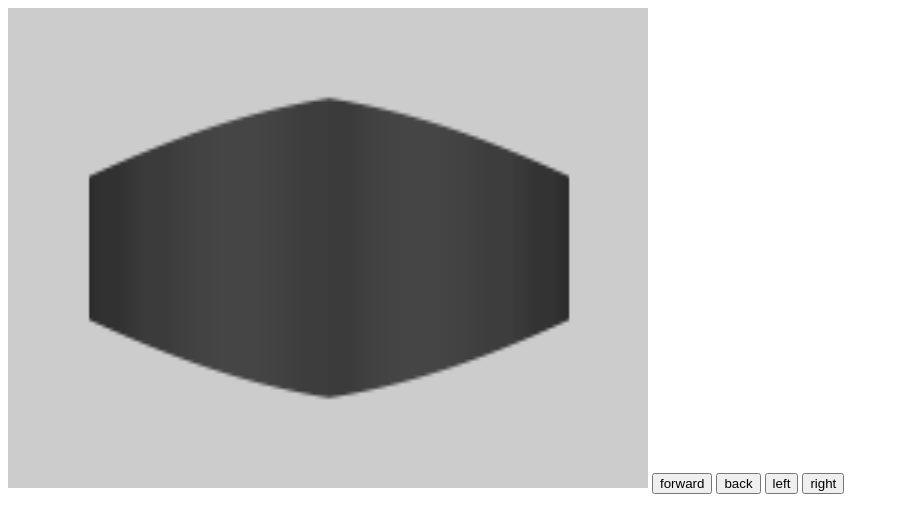
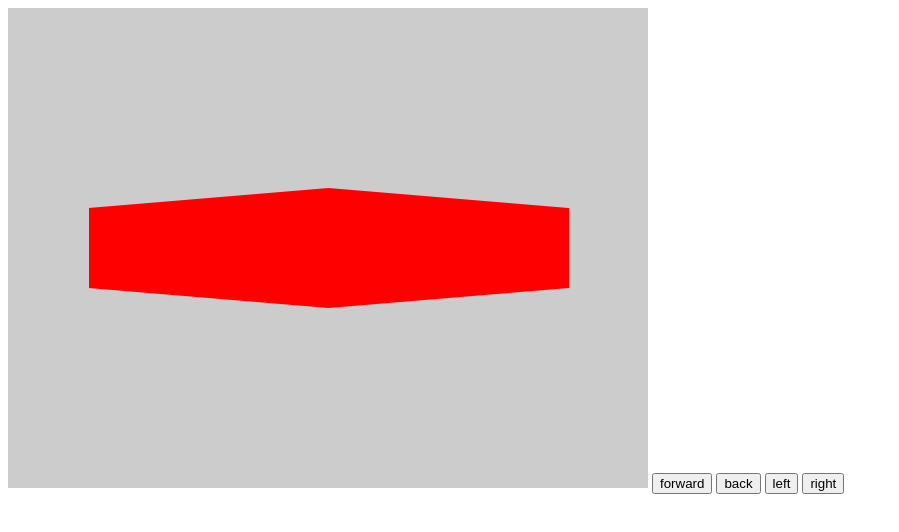
Before and after one commit to carracall/RayCasting, a plain HTML site: page index.html in a window 1280 px wide. Shown: the whole page, without its empty margins (0-899 px from the left). Drawn offline with Linux system fonts and the light colour scheme.

Commit message:
now wall drawing and moving fully works but framerate slow, so raycasting probs not best for this kinda thing

```diff
--- a/game.js
+++ b/game.js
@@ -1,6 +1,6 @@
 // Generated by CoffeeScript 1.10.0
 (function() {
-  var Camera, Player, Unitvector, Vector, Wall, backward, c, ctx, forward, interval, keyPressed, left, mainLoop, player, ref, right, setup, walls,
+  var Camera, Player, Unitvector, Vector, Wall, backward, forward, interval, keyPressed, left, player, right, setup, walls,
     extend = function(child, parent) { for (var key in parent) { if (hasProp.call(parent, key)) child[key] = parent[key]; } function ctor() { this.constructor = child; } ctor.prototype = parent.prototype; child.prototype = new ctor(); child.__super__ = parent.prototype; return child; },
     hasProp = {}.hasOwnProperty;
 
@@ -10,22 +10,6 @@
       this._y = _y;
     }
 
-    Unitvector.prototype.dot = function(vec) {
-      return this._x * vec._x + this._y * vec._y;
-    };
-
-    Unitvector.prototype.cross = function(vec) {
-      return this._x * vec._y - this._y * vec._x;
-    };
-
-    Unitvector.prototype.rot90 = function() {
-      var x;
-      x = this.x;
-      this.x = -this.y;
-      this.y = x;
-      return this;
-    };
-
     return Unitvector;
 
   })();
@@ -33,12 +17,42 @@
   Vector = (function(superClass) {
     extend(Vector, superClass);
 
-    function Vector(x, y) {
+    function Vector(_x, _y) {
+      this._x = _x;
+      this._y = _y;
       this._unit = null;
       this._length = null;
       this._length2 = null;
-      Vector.__super__.constructor.call(this, x, y);
     }
+
+    Vector.prototype.clone = function() {
+      return new Vector(this._x, this._y);
+    };
+
+    Vector.prototype.cloneAll = function() {
+      var a;
+      a = new Vector(this._x, this._y);
+      a._unit = this._unit;
+      a._length = this._length;
+      a._length2 = this._length2;
+      return a;
+    };
+
+    Vector.prototype.dot = function(vec) {
+      return this._x * vec._x + this._y * vec._y;
+    };
+
+    Vector.prototype.cross = function(vec) {
+      return this._x * vec._y - this._y * vec._x;
+    };
+
+    Vector.prototype.rot90 = function() {
+      var x;
+      x = this._x;
+      this._x = -this._y;
+      this._y = x;
+      return this;
+    };
 
     Vector.prototype.len2 = function() {
       if (this._length2 === null) {
@@ -56,7 +70,7 @@
 
     Vector.prototype.hat = function() {
       if (!this._unit) {
-        this._unit = new Unitvector(this._x / this.len(), this._y / this.len());
+        this._unit = new Vector(this._x / this.len(), this._y / this.len());
       }
       return this._unit;
     };
@@ -68,19 +82,6 @@
       this._length = null;
       this._length2 = null;
       return this;
-    };
-
-    Vector.prototype.clone = function() {
-      return new Vector(this._x, this._y);
-    };
-
-    Vector.prototype.cloneAll = function() {
-      var a;
-      a = new Vector(this._x, this._y);
-      a._unit = this._unit;
-      a._length = this._length;
-      a._length2 = this._length2;
-      return a;
     };
 
     Vector.prototype.add = function(vec) {
@@ -123,11 +124,23 @@
   })();
 
   Camera = (function() {
-    function Camera(pos, theta1, alpha1, phi1) {
+    function Camera(pos, theta1, ctx1, walls1, width1, height1, pixWidth1, scrHeight, scrWidth, scrDist) {
       this.pos = pos;
       this.theta = theta1;
-      this.alpha = alpha1;
-      this.phi = phi1;
+      this.ctx = ctx1;
+      this.walls = walls1;
+      this.width = width1;
+      this.height = height1;
+      this.pixWidth = pixWidth1;
+      this.scrHeight = scrHeight;
+      this.scrWidth = scrWidth;
+      this.scrDist = scrDist;
+      this.xres = Math.floor(this.width / this.pixWidth);
+      this.pxlWidth = this.scrWidth / this.xres;
+      this.xres = 640;
+      this.width = 640;
+      this.height = 480;
+      this.e_r = new Vector(Math.cos(this.theta), Math.sin(this.theta));
     }
 
     Camera.prototype._adjust = function() {
@@ -138,59 +151,41 @@
       }
     };
 
-    Camera.prototype.drawWalls2 = function(ctx, walls, xres, pixWidth) {
-      var _h, brightness, end, i, n, p, rayAng, results, step;
+    Camera.prototype.drawWalls = function() {
+      var _h, brightness, closestWall, e_theta, i, j, n, p, pxlLat, r, ref, ref1, results;
       this._adjust();
-      step = this.alpha * 2 / xres;
-      rayAng = this.theta - this.alpha;
-      end = this.theta + this.alpha;
-      i = 0;
+      this.ctx.clearRect(0, 0, this.width, this.height);
+      this.pxlWidth = this.scrWidth / this.xres;
+      console.log("@e_r", this.e_r);
+      e_theta = this.e_r.clone().rot90();
+      console.log("e_theta", e_theta);
+      pxlLat = e_theta.clone().mult(-this.pxlWidth);
+      r = this.e_r.clone().mult(this.scrDist).add(e_theta.clone().mult(this.scrWidth / 2));
+      console.log("@scrDist", this.scrDist);
       results = [];
-      while (rayAng < end) {
-        p = this._getIntersection(rayAng, walls);
+      for (i = j = 1, ref = this.xres; 1 <= ref ? j <= ref : j >= ref; i = 1 <= ref ? ++j : --j) {
+        console.log("r", r, " i: ", i);
+        ref1 = this._getIntersection(r.hat()), p = ref1[0], closestWall = ref1[1];
         if (p !== null) {
           n = closestWall.a.clone().sub(closestWall.b).hat().rot90();
           brightness = Math.abs(p.dot(n) / (p.len2() * p.len()));
-          ctx.fillStyle = closestWall.getColour(brightness);
-          _h = Math.atan(Wall.h / 2 / p.len()) / this.phi;
-          ctx.fillRect(ctx.width - pixWidth * (i + 1), ctx.height / 2 - _h, pixWidth, _h * 2);
+          this.ctx.fillStyle = "#FF0000";
+          _h = Wall.h * r.len() / p.len() * this.height / this.scrHeight;
+          this.ctx.fillRect(i - 1, (this.height - _h) / 2, this.pixWidth, _h);
+          console.log("drawn");
         }
-        rayAng += step;
-        results.push(i += 1);
+        results.push(r.add(pxlLat));
       }
       return results;
     };
 
-    Camera.prototype.drawWalls = function(ctx, walls, xres, pixWidth, height) {
-      var _h, brightness, closestWall, end, i, n, p, rayAng, ref, results, step;
-      this._adjust();
-      step = this.alpha * 2 / xres;
-      rayAng = this.theta + this.alpha;
-      end = this.theta - this.alpha;
-      i = 0;
-      results = [];
-      while (rayAng > end) {
-        ref = this._getIntersection(rayAng, walls), p = ref[0], closestWall = ref[1];
-        if (p !== null) {
-          n = closestWall.a.clone().sub(closestWall.b).hat().rot90();
-          brightness = Math.abs(p.dot(n) / (p.len2() * p.len()));
-          ctx.fillStyle = closestWall.getColour(brightness);
-          _h = height * Math.atan(Wall.h / 2 / p.len()) / this.phi;
-          ctx.fillRect(i, (height - _h) / 2, 1, _h);
-        }
-        rayAng -= step;
-        results.push(i += 1);
-      }
-      return results;
-    };
-
-    Camera.prototype._getIntersection = function(rayAng, walls) {
-      var __a, __b, _a, _b, _p, closestWall, j, len, p, r, t, wall;
-      r = new Unitvector(Math.cos(rayAng), Math.sin(rayAng));
+    Camera.prototype._getIntersection = function(r) {
+      var __a, __b, _a, _b, _p, closestWall, j, len, p, ref, t, wall;
       closestWall = null;
       p = null;
-      for (j = 0, len = walls.length; j < len; j++) {
-        wall = walls[j];
+      ref = this.walls;
+      for (j = 0, len = ref.length; j < len; j++) {
+        wall = ref[j];
         _a = wall.a.clone().sub(this.pos);
         _b = wall.b.clone().sub(this.pos);
         if (_a.dot(r) > _a.dot(_b.hat()) && _b.dot(r) > _b.dot(_a.hat())) {
@@ -217,100 +212,99 @@
   })();
 
   Player = (function() {
-    function Player(position, theta, alpha, phi) {
+    function Player(position, theta, ctx, walls, width, height, pixWidth, ScrHeight, ScrWidth, ScrDist) {
       this.position = position;
-      this.camera = new Camera(this.position, theta, alpha, phi);
+      this.camera = new Camera(this.position, theta, ctx, walls, width, height, pixWidth, ScrHeight, ScrWidth, ScrDist);
     }
 
     Player.prototype.moveForward = function(r) {
-      return this.position.add(new Vector(Math.cos(this.camera.theta), Math.sin(this.camera.theta)).mult(r));
+      this.position.add(this.camera.e_r.clone().mult(r));
+      return this.camera.drawWalls();
     };
 
     Player.prototype.turnLeft = function(dtheta) {
-      return this.camera.theta += dtheta;
+      this.camera.theta += dtheta;
+      this.camera.e_r.set(Math.cos(this.camera.theta), Math.sin(this.camera.theta));
+      return this.camera.drawWalls();
+    };
+
+    Player.prototype.moveLeft = function(r) {
+      this.position.add(this.camera.e_r.clone().mult(r).rot90());
+      return this.camera.drawWalls();
     };
 
     return Player;
 
   })();
 
-  mainLoop = function(ctx, player, walls, width, height) {
-    ctx.clearRect(0, 0, width, height);
-    return player.camera.drawWalls(ctx, walls, width, 1, height);
-  };
-
   setup = function(canvasID) {
-    var canvas, ctx;
-    canvas = document.getElementById(canvasID);
-    console.log(canvas, canvasID);
-    ctx = canvas.getContext("2d");
-    return [canvas, ctx];
+    var c, ctx, player;
+    c = document.getElementById(canvasID);
+    console.log(c, canvasID);
+    ctx = c.getContext("2d");
+    player = new Player(new Vector(0, 0), 0, ctx, walls, c.width, c.height, 1, 1, c.width / c.height, 0.5);
+    return player;
   };
 
   walls = [new Wall(2, 0, 3, 3), new Wall(3, 3, 3, -3), new Wall(3, -3, 2, 0)];
 
-  ref = setup("mycanvas"), c = ref[0], ctx = ref[1];
-
-  player = new Player(new Vector(0, 0), 0, Math.PI / 3, Math.PI / 8);
+  player = setup("mycanvas");
 
   interval = 1000;
 
-  mainLoop(ctx, player, walls, c.width, c.height);
+  player.camera.drawWalls();
 
   console.log("end");
 
   console.log("saved");
 
-  keyPressed = function(e, c, ctx, walls, player) {
-    e = e || window.event;
-    console.log("key pressed ", e.keyCode);
-    switch (e.keyCode) {
-      case '38':
-        player.moveForward(0.2);
-        console.log("moved forward");
-        forward();
-        break;
-      case '40':
-        player.moveForward(-0.2);
-        console.log("moved backward");
-        break;
-      case '37':
-        player.turnLeft(Math.PI / 24);
-        break;
-      case '39':
-        player.turnLeft(-Math.PI / 24);
-    }
-    mainLoop(ctx, player, walls, c.width, c.height);
-    return console.log("redrawn");
-  };
-
   backward = function(e) {
     console.log("backward");
-    player.moveForward(-0.2);
-    return mainLoop(ctx, player, walls, c.width, c.height);
+    return player.moveForward(-0.2);
   };
 
   forward = function(e) {
     console.log("forward");
-    player.moveForward(0.2);
-    return mainLoop(ctx, player, walls, c.width, c.height);
+    return player.moveForward(0.2);
   };
 
   left = function(e) {
     console.log("left");
-    player.turnLeft(Math.PI / 24);
-    return mainLoop(ctx, player, walls, c.width, c.height);
+    return player.turnLeft(Math.PI / 24);
   };
 
   right = function(e) {
     console.log("right");
-    player.turnLeft(-Math.PI / 24);
-    return mainLoop(ctx, player, walls, c.width, c.height);
+    return player.turnLeft(-Math.PI / 24);
   };
 
-  window.addEventListener("keydown", (function(e) {
-    return keyPressed(e, c, ctx, walls, player);
-  }), true);
+  keyPressed = function(e) {
+    e = e || window.event;
+    console.log("key pressed ", e.keyCode);
+    switch (e.keyCode) {
+      case 38:
+        player.moveForward(0.05);
+        console.log("moved forward");
+        forward();
+        break;
+      case 40:
+        player.moveForward(-0.05);
+        console.log("moved backward");
+        break;
+      case 37:
+        player.turnLeft(Math.PI / 24);
+        break;
+      case 39:
+        player.turnLeft(-Math.PI / 24);
+        break;
+      case 81:
+        player.moveLeft(0.05);
+        break;
+      case 68:
+        player.moveLeft(-0.05);
+    }
+    return console.log("redrawn");
+  };
 
   document.getElementById("back").addEventListener("click", backward);
 
@@ -320,4 +314,6 @@
 
   document.getElementById("forward").addEventListener("click", forward);
 
+  window.addEventListener("keydown", keyPressed, true);
+
 }).call(this);
--- a/index.html
+++ b/index.html
@@ -4,7 +4,7 @@
 		<link href="styles.css" rel="stylesheet" type="text/css" />
 	</head>
 	<body>
-		<canvas id="mycanvas"></canvas>
+		<canvas height="480" width="640" id="mycanvas"></canvas>
 		<button id="forward">forward</button>
 		<button id="back">back</button>
 		<button id="left">left</button>
--- a/styles.css
+++ b/styles.css
@@ -1,5 +1,5 @@
 #mycanvas{
-	height: 480px;
-	width: 640px;
+	/*height: 480px;*/
+	/*width: 640px;*/
 	background-color: #ccc;
 }
```
Also changed, not shown: Player.js (+58 -55 lines), 4 other files.
